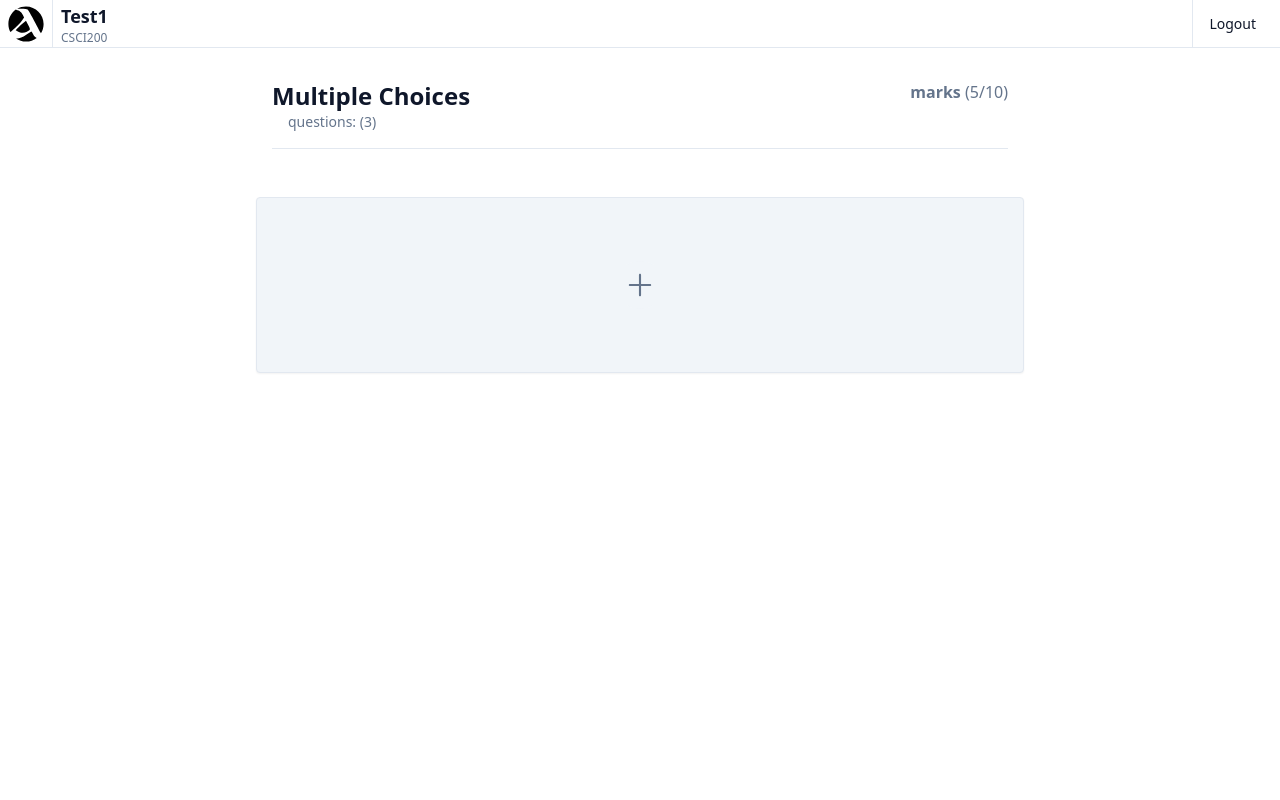
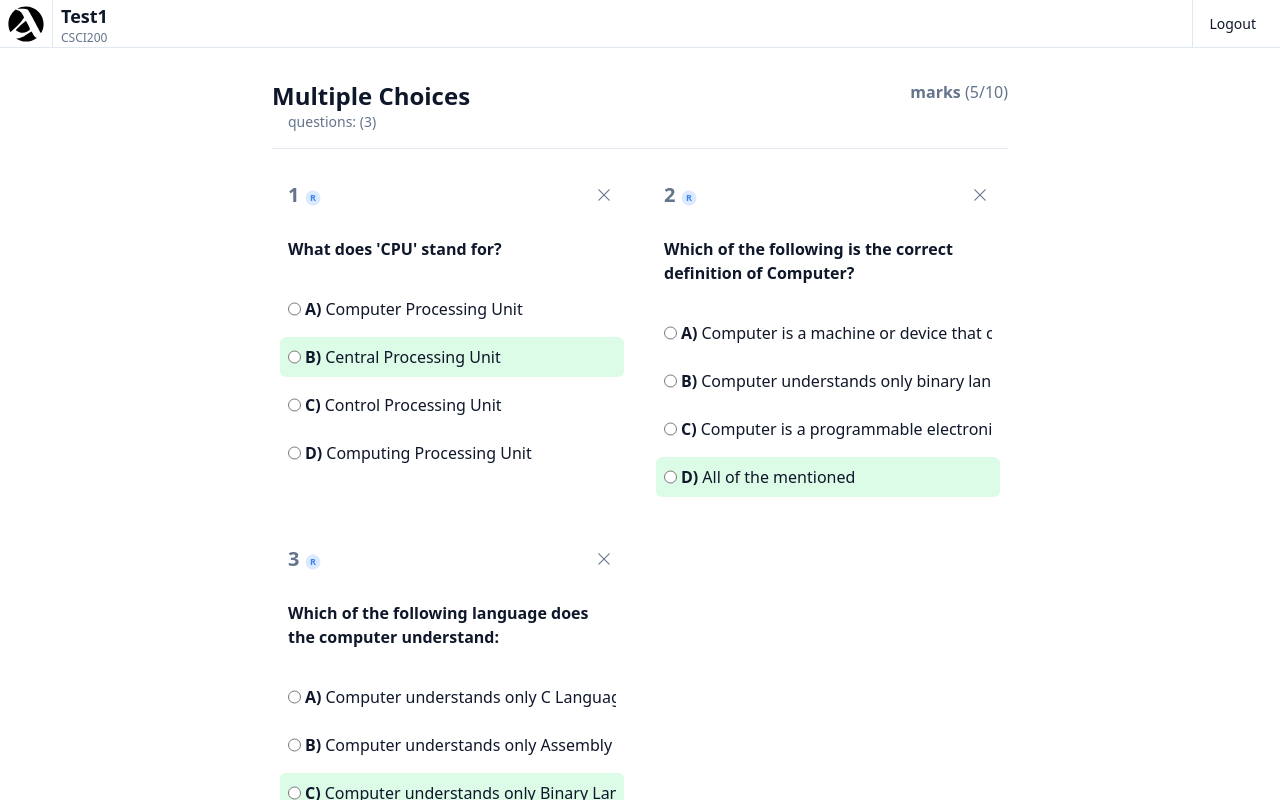
Before and after one commit to NashNoman/AureusEMS, a Next.js app in the folder nextjs/: page /builder/1 in a window 1280 px wide. Built offline with nearby package versions, Linux system fonts and the light colour scheme.

Commit message:
Implemented MCQ dynamic listing

```diff
--- a/nextjs/components/Tiptap.tsx
+++ b/nextjs/components/Tiptap.tsx
@@ -3,10 +3,10 @@
 import { EditorContent, useEditor } from "@tiptap/react";
 import StarterKit from "@tiptap/starter-kit";
 
-export default function Tiptap() {
+export default function Tiptap({ content }: { content: string }) {
   const editor = useEditor({
     extensions: [StarterKit],
-    content: '<p class="text-semibold">Hello World!</p>',
+    content: content,
     injectCSS: false,
     parseOptions: {
       preserveWhitespace: "full",
--- a/nextjs/components/builder/question/BuilderQuestionWrapper.tsx
+++ b/nextjs/components/builder/question/BuilderQuestionWrapper.tsx
@@ -2,23 +2,29 @@ import Tiptap from "@/components/Tiptap";
 import { Cross1Icon } from "@radix-ui/react-icons";
 import { ReactNode } from "react";
 
+type WrapperProps = {
+  children: ReactNode;
+  text: string;
+  num: number;
+};
+
 export default function BuilderQuestionWrapper({
   children,
-}: {
-  children: ReactNode;
-}) {
+  text,
+  num,
+}: WrapperProps) {
   return (
     <div className="bg-background min-h-[16rem] rounded-sm outline outline-transparent focus-within:!outline-gray-400 focus-within:outline-2 hover:outline-border  transition-all">
       <div className="flex justify-between items-center px-4 pt-4">
         <div className="flex items-baseline gap-1">
-          <p className="font-bold text-xl text-muted-foreground">01</p>
+          <p className="font-bold text-xl text-muted-foreground">{num + 1}</p>
           <span className="text-blue-500 bg-blue-100 px-1.5 py-0.5  text-xs font-semibold rounded-full aspect-square scale-75">
             R
           </span>
         </div>
         <Cross1Icon className="cursor-pointer text-muted-foreground hover:bg-accent transition-all p-1 h-6 w-6 rounded-full" />
       </div>
-      <Tiptap />
+      <Tiptap content={text} />
       <div className="px-2">{children}</div>
     </div>
   );
--- a/nextjs/components/builder/question/MCQInput.tsx
+++ b/nextjs/components/builder/question/MCQInput.tsx
@@ -4,13 +4,26 @@ import { useState } from "react";
 
 const nums = [1, 2, 3, 4];
 
-export default function MCQInput() {
+type MCQInputProps = {
+  choices: { id: string; text: string }[];
+  answer: string;
+};
+
+export default function MCQInput({ choices, answer }: MCQInputProps) {
   const uid = Math.random();
 
   return (
     <div className="mb-4">
-      {nums.map((num, index) => {
-        return <Input key={num} order={index} qid={uid} />;
+      {choices.map((choice, index) => {
+        return (
+          <Input
+            key={choice.id}
+            order={index}
+            qid={uid}
+            choice={choice}
+            answer={answer}
+          />
+        );
       })}
     </div>
   );
@@ -18,22 +31,30 @@ export default function MCQInput() {
 
 const letters = ["A", "B", "C", "D"];
 
-const Input = ({ order, qid }: { order: number; qid: number }) => {
-  const [isChecked, setIsChecked] = useState<boolean>(false);
-
+const Input = ({
+  order,
+  qid,
+  choice,
+  answer,
+}: {
+  order: number;
+  qid: number;
+  choice: { id: string; text: string };
+  answer: string;
+}) => {
   return (
     <div
       key={order}
       className={`my-2 w-full flex gap-1 p-2 rounded-md transition-all hover:shadow-sm ${
-        isChecked && "bg-green-100 outline-green-200 "
+        choice.id === answer && "bg-green-100 outline-green-200 "
       }`}
     >
       <input
         type="radio"
         name={qid + ""}
         id={`${qid} ${order}`}
-        className="hidden"
-        onChange={(e) => setIsChecked(e.target.checked)}
+        className=""
+        onChange={(e) => {}}
       />
       <label
         htmlFor={`${qid} ${order}`}
@@ -44,7 +65,7 @@ const Input = ({ order, qid }: { order: number; qid: number }) => {
       <input
         type="text"
         className="flex-grow outline-none bg-transparent"
-        defaultValue={`Answer ${order}`}
+        defaultValue={choice.text}
       />
     </div>
   );
--- a/nextjs/components/builder/section/Section.tsx
+++ b/nextjs/components/builder/section/Section.tsx
@@ -1,7 +1,10 @@
+import BuilderQuestionWrapper from "@/components/builder/question/BuilderQuestionWrapper";
+import MCQInput from "@/components/builder/question/MCQInput";
 import SectionBody from "@/components/builder/section/SectionBody";
 import SectionHeader from "@/components/builder/section/SectionHeader";
 import SectionWrapper from "@/components/builder/section/SectionWrapper";
 import { Separator } from "@/components/ui/separator";
+import EXAMDATA from "@/temp/examData";
 
 export default function Section() {
   return (
@@ -9,7 +12,20 @@ export default function Section() {
       <SectionHeader />
       <Separator className="my-4" />
       <SectionBody>
-        <div></div>
+        {EXAMDATA.sections[0].questions.map((question, index) => {
+          return (
+            <BuilderQuestionWrapper
+              key={question.id}
+              text={question.text}
+              num={index}
+            >
+              <MCQInput
+                choices={question.choices}
+                answer={question.answer as string}
+              />
+            </BuilderQuestionWrapper>
+          );
+        })}
       </SectionBody>
     </SectionWrapper>
   );
```
